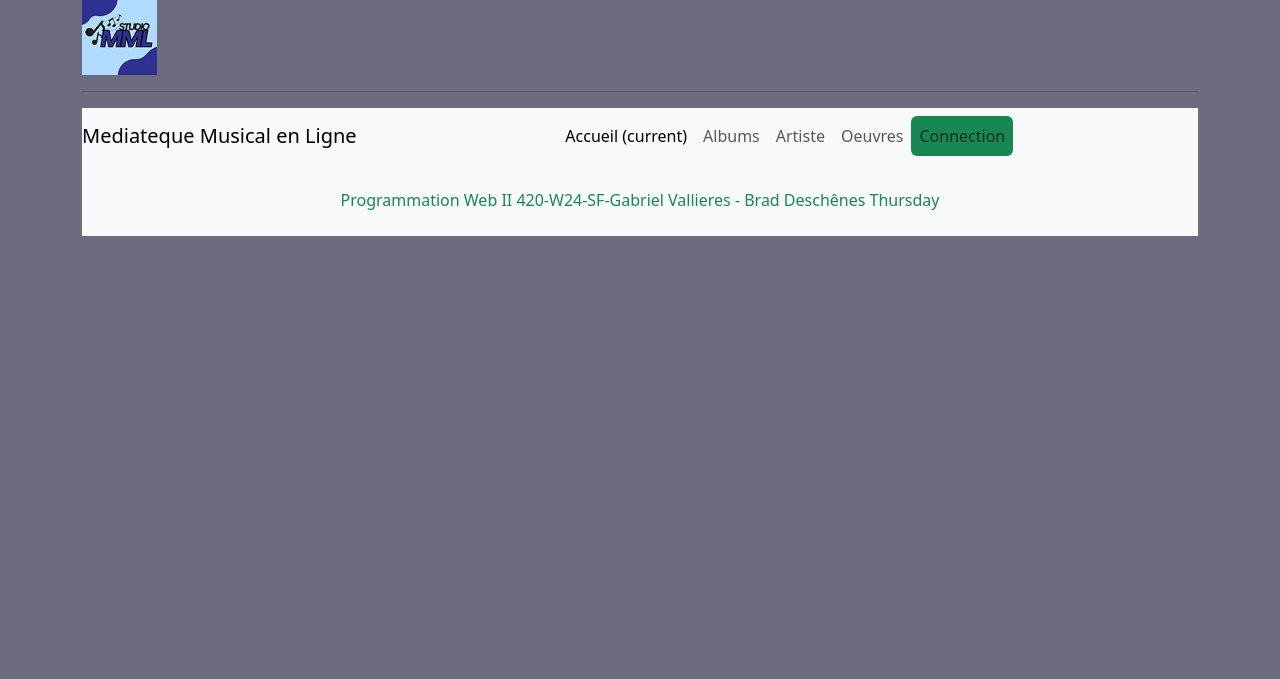
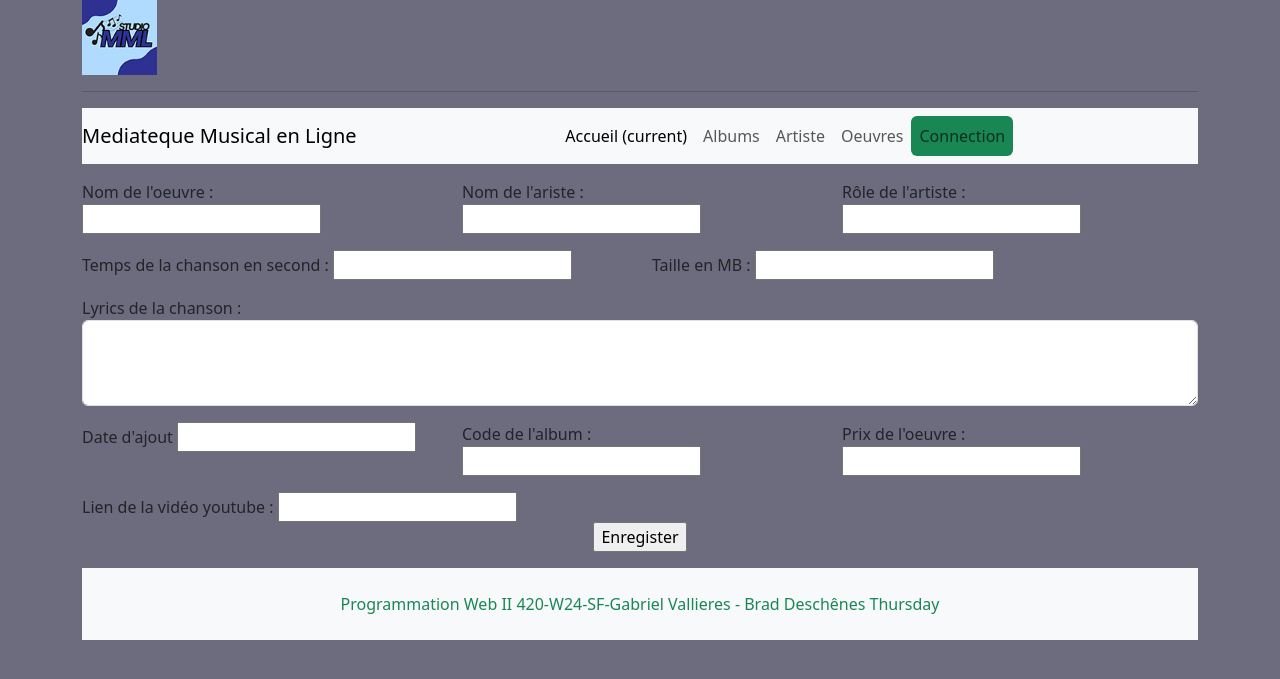
Before and after one commit to gabrinou1/TP1Web, a PHP site: page /pageOeuvre.php in a window 1280 px wide. Shown: the top 679 px of the page. Run offline with PHP 8.4, Linux system fonts and the light colour scheme.

Commit message:
Page oeuvre commencer & pageArtiste bientot completer

```diff
--- a/pageOeuvre.php
+++ b/pageOeuvre.php
@@ -1,3 +1,58 @@
-<?php require "Require/ex.header.php";?>
+<?php require "Require/ex.header.php"; ?>
 
+<body>
+    <form method="post" action="pageOeuvre.php">
+        <div class="row mb-3 mt-3 mb-3">
+            <div class="col-md-4">
+                <label for="artistWork">Nom de l'oeuvre :</label>
+                <input type="text" name="artistWork" id="artistWork" value="">
+            </div>
+            <div class="col-md-4">
+                <label for="artistName">Nom de l'ariste :</label>
+                <input type="text" name="artistName" id="artistName" value="">
+            </div>
+            <div class="col-md-4">
+                <label for="artistRole">Rôle de l'artiste :</label>
+                <input type="text" name="artistRole" id="artistRole" value="">
+            </div>
+        </div>
+        <div class="row mb-3">
+            <div class="col-md-6">
+                <label for="songTime">Temps de la chanson en second :</label>
+                <input type="text" name="songTime" id="songTime" value="">
+            </div>
+            <div class="col-md-6">
+                <label for="songSize">Taille en MB :</label>
+                <input type="text" name="songSize" id="songSize" value="">
+            </div>
+        </div>
+        <div class="mb-3">
+            <label for="lyrics">Lyrics de la chanson :</label>
+            <textarea class="form-control" name="lyrics" id="lyrics" rows="3"></textarea>
+        </div>
+        <div class="row mb-3">
+            <div class="col-md-4">
+                <label for="currentDate">Date d'ajout</label>
+                <input type="text" name="currentDate" id="currentDate" value="">
+            </div>
+            <div class="col-md-4">
+                <label for="albumCode">Code de l'album :</label>
+                <input type="text" name="albumCode" id="albumCode" value="">
+            </div>
+            <div class="col-md-4">
+                <label for="workPrice">Prix de l'oeuvre :</label>
+                <input type="text" name="workPrice" id="workPrice" value="">
+            </div>
+        </div>
+        <div class="mb-3">
+            <label for="youtubeLink">Lien de la vidéo youtube :</label>
+            <input type="text" name="youtubeLink" id="youtubeLink" value="">
+            <div class="mb-3 d-flex justify-content-center">
+                <input type="submit" value="Enregister">
+            </div>
+        </div>
+
+
+    </form>
+</body>
 <?php require "Require/ex.pied.php"; ?>
```
Also changed, not shown: pageArtiste.php (+34 -29 lines).
